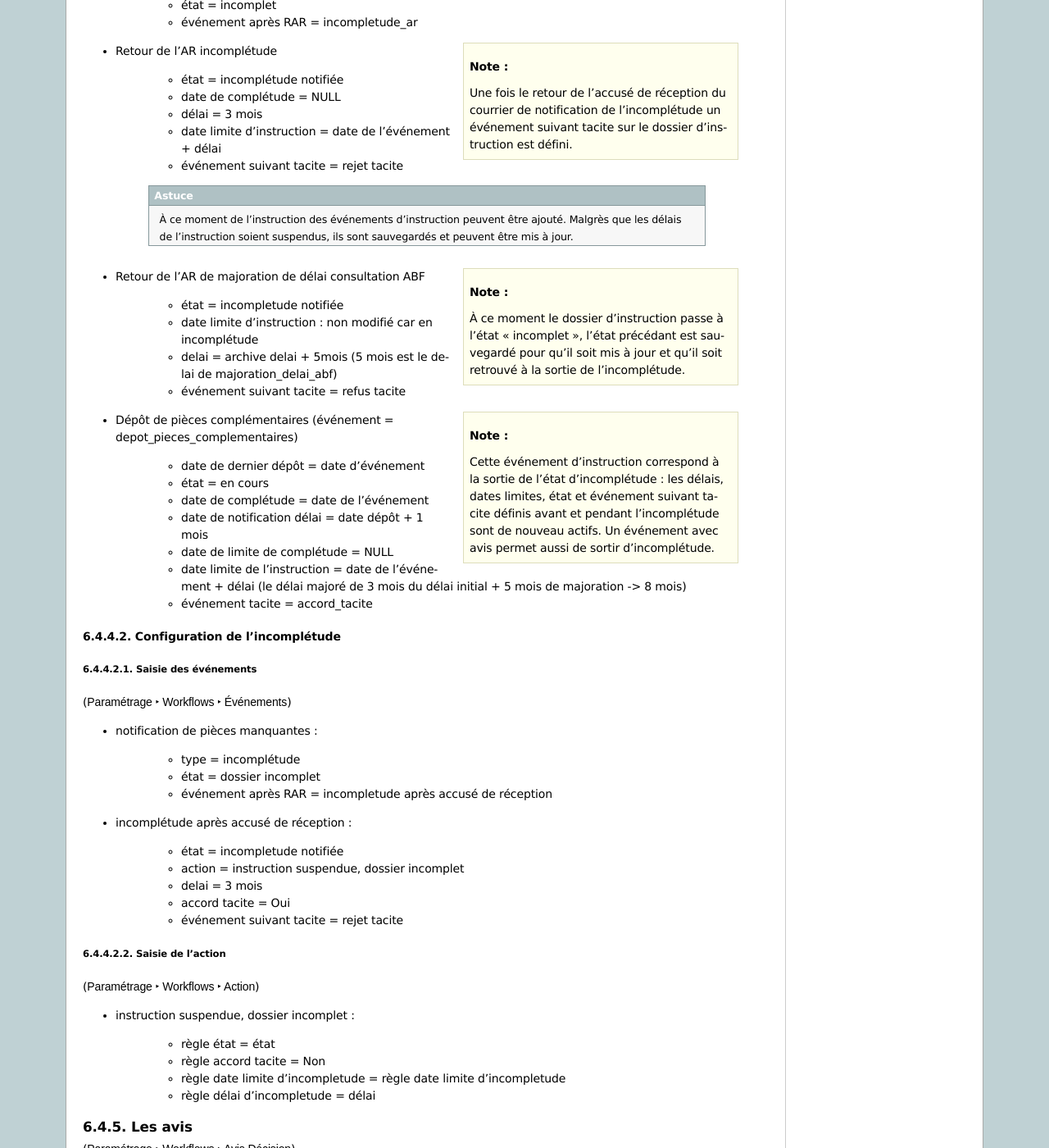
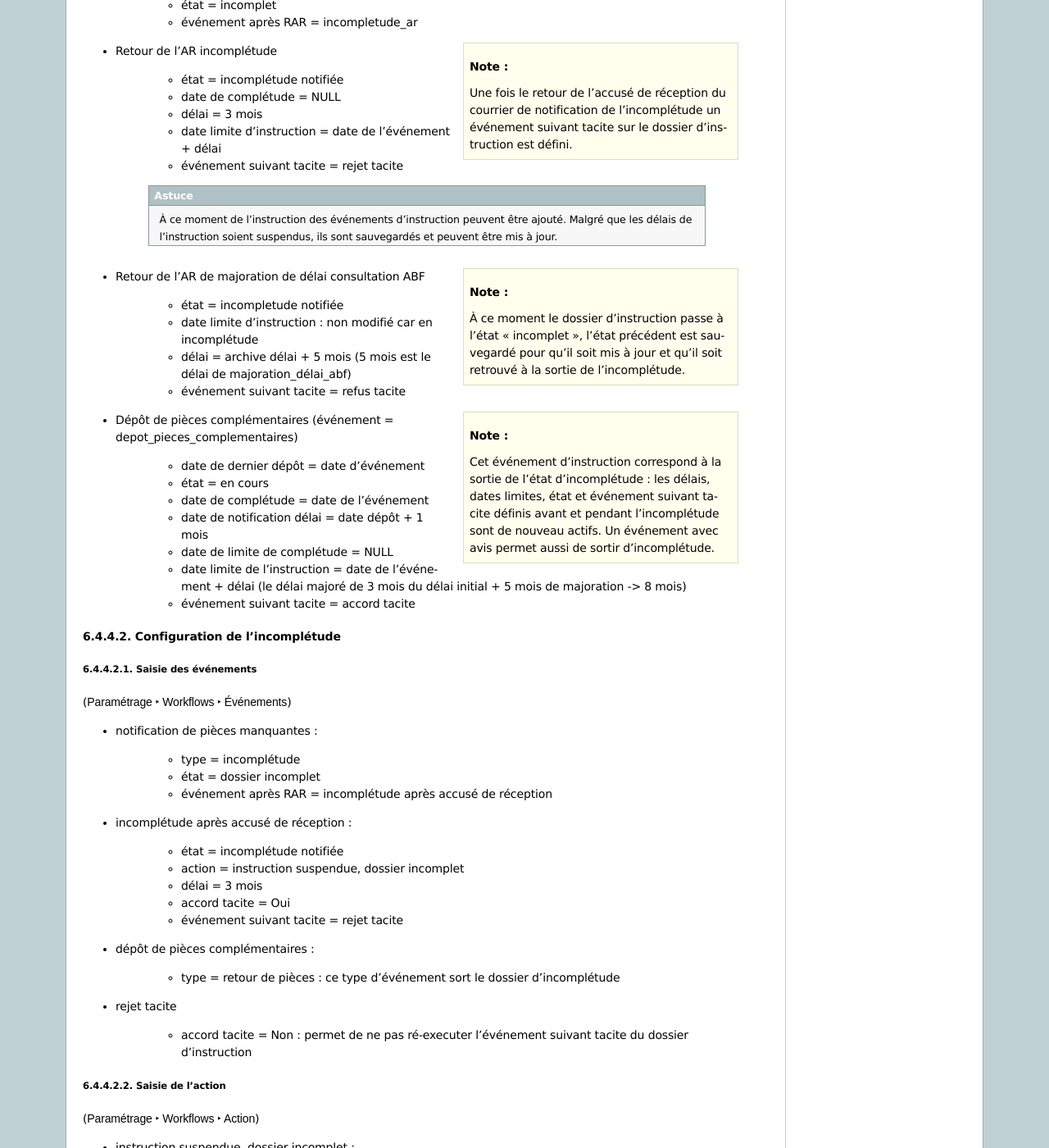
Before and after one commit to mpavaux/openads-documentation, a Sphinx documentation site: the page built from source/manuel_utilisateur/parametrage.rst, in a window 1280 px wide and 1400 px high, scrolled down 5690 px. Shown: the whole window at 82% size. Built offline with Sphinx 7.4.7, drawn with Linux system fonts in a browser that asks for light colours; some of the changed text lies outside the part shown.

Commit message:
Correction et amélioration de la doc concernant l'incomplétude

```diff
--- a/source/manuel_utilisateur/parametrage.rst
+++ b/source/manuel_utilisateur/parametrage.rst
@@ -448,22 +448,22 @@
     - date limite d'instruction = date de l'événement + délai
     - événement suivant tacite = rejet tacite
 
-    .. tip:: À ce moment de l'instruction des événements d'instruction peuvent être ajouté. Malgrès que les délais de l'instruction soient suspendus, ils sont sauvegardés et peuvent être mis à jour.
+    .. tip:: À ce moment de l'instruction des événements d'instruction peuvent être ajouté. Malgré que les délais de l'instruction soient suspendus, ils sont sauvegardés et peuvent être mis à jour.
 
 .. sidebar:: Note :
 
-    À ce moment le dossier d'instruction passe à l'état "incomplet", l'état précédant est sauvegardé pour qu'il soit mis à jour et qu'il soit retrouvé à la sortie de l'incomplétude.
+    À ce moment le dossier d'instruction passe à l'état "incomplet", l'état précédent est sauvegardé pour qu'il soit mis à jour et qu'il soit retrouvé à la sortie de l'incomplétude.
 
 - Retour de l'AR de majoration de délai consultation ABF
 
     - état = incompletude notifiée
     - date limite d'instruction : non modifié car en incomplétude
-    - delai = archive delai + 5mois (5 mois est le delai de majoration_delai_abf)
+    - délai = archive délai + 5 mois (5 mois est le délai de majoration_délai_abf)
     - événement suivant tacite = refus tacite
 
 .. sidebar:: Note :
 
-    Cette événement d'instruction correspond à la sortie de l'état d'incomplétude : les délais, dates limites, état et événement suivant tacite définis avant et pendant l'incomplétude sont de nouveau actifs.
+    Cet événement d'instruction correspond à la sortie de l'état d'incomplétude : les délais, dates limites, état et événement suivant tacite définis avant et pendant l'incomplétude sont de nouveau actifs.
     Un événement avec avis permet aussi de sortir d'incomplétude.
 
 - Dépôt de pièces complémentaires (événement = depot_pieces_complementaires)
@@ -474,7 +474,7 @@
     - date de notification délai = date dépôt + 1 mois
     - date de limite de complétude = NULL
     - date limite de l'instruction = date de l'événement + délai (le délai majoré de 3 mois du délai initial + 5 mois de majoration -> 8 mois)
-    - événement tacite = accord_tacite
+    - événement suivant tacite = accord tacite
 
 Configuration de l'incomplétude
 ===============================
@@ -489,15 +489,23 @@
 
     - type = incomplétude
     - état = dossier incomplet
-    - événement après RAR = incompletude après accusé de réception
+    - événement après RAR = incomplétude après accusé de réception
 
 - incomplétude après accusé de réception :
 
-    - état = incompletude notifiée
+    - état = incomplétude notifiée
     - action = instruction suspendue, dossier incomplet
-    - delai = 3 mois
+    - délai = 3 mois
     - accord tacite = Oui
     - événement suivant tacite = rejet tacite
+
+- dépôt de pièces complémentaires :
+
+    - type = retour de pièces : ce type d'événement sort le dossier d'incomplétude
+
+- rejet tacite
+
+    - accord tacite = Non : permet de ne pas ré-executer l'événement suivant tacite du dossier d'instruction
 
 ------------------
 Saisie de l'action
@@ -509,8 +517,8 @@
 
     - règle état = état
     - règle accord tacite = Non
-    - règle date limite d'incompletude = règle date limite d'incompletude
-    - règle délai d'incompletude  = délai
+    - règle date limite d'incomplétude = règle date limite d'incomplétude
+    - règle délai d'incomplétude  = délai
 
 .. _parametrage_avis_decision:
 
```
